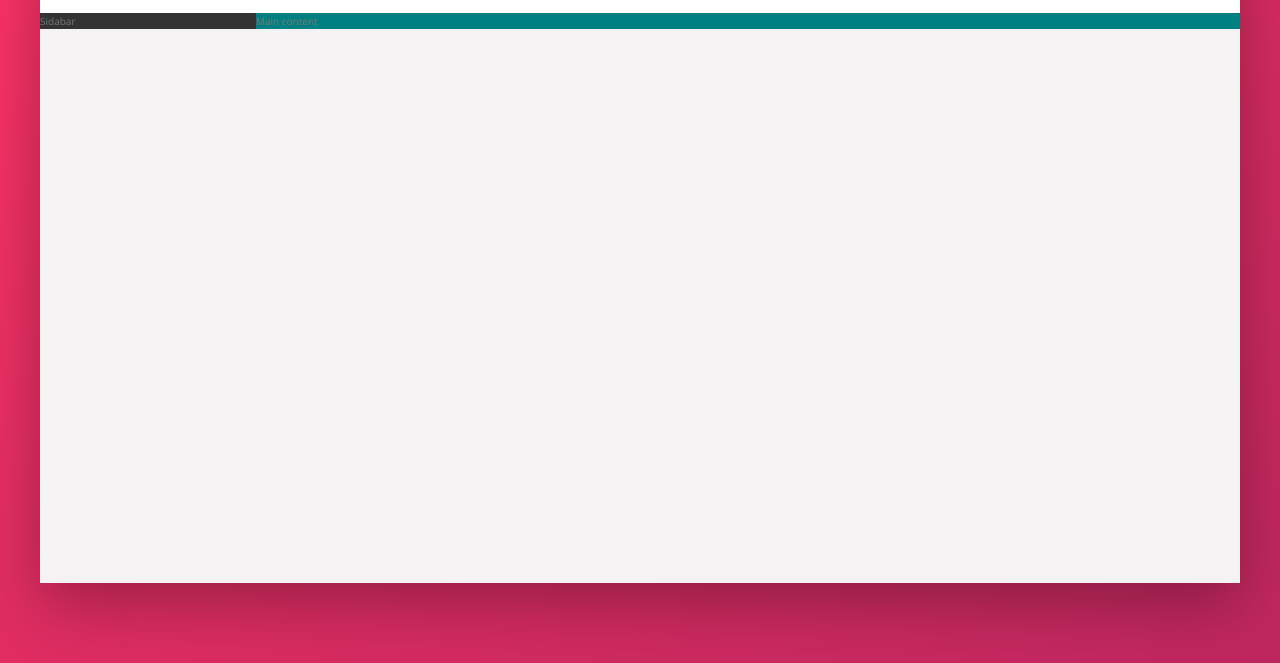
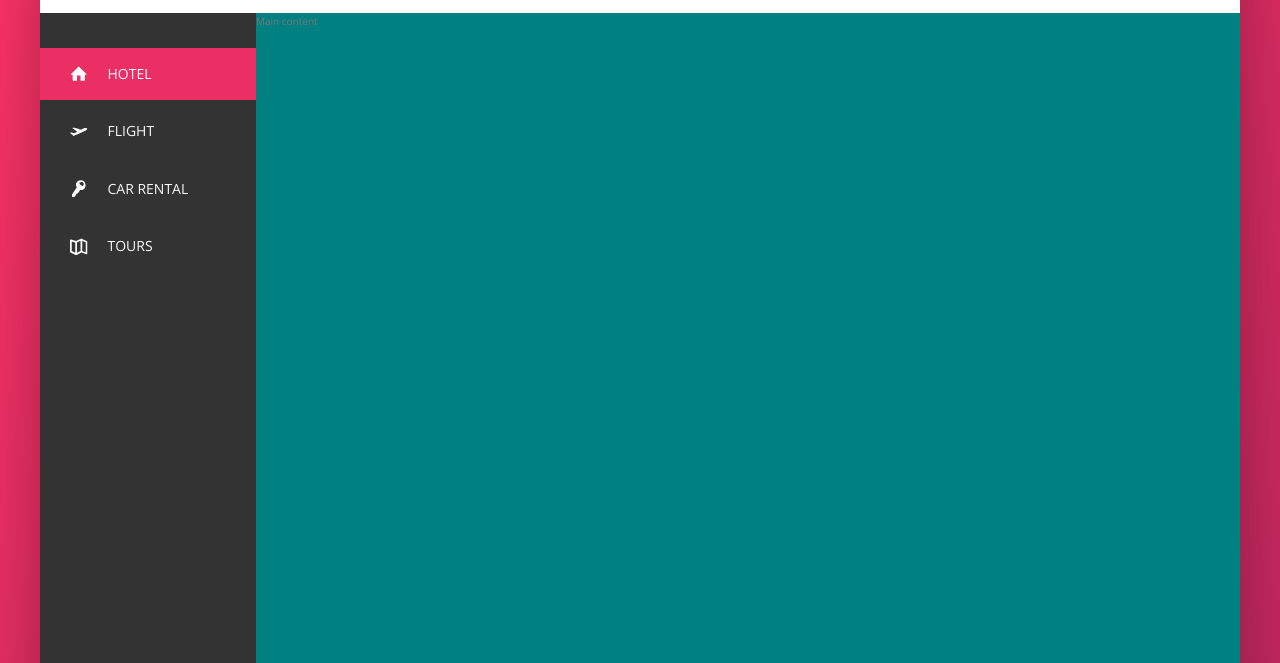
Before and after one commit to jayhchoi/learn-css-flexbox, a website: page src/index.html in a window 1280 px wide. Shown: the part 137-800 px from the top of the page. Drawn offline with nearby package versions, Linux system fonts and the light colour scheme.

Commit message:
Style side-nav

```diff
--- a/src/index.html
+++ b/src/index.html
@@ -43,9 +43,47 @@
 					</div>
 				</nav>
 			</header>
+
 			<div class="content">
 				<nav class="sidebar">
-					Sidabar
+					<ul class="side-nav">
+						<li class="side-nav__item side-nav__item--active">
+							<a href="#" class="side-nav__link">
+								<svg class="side-nav__icon">
+									<use xlink:href="img/sprite.svg#icon-home"></use>
+								</svg>
+								<span>Hotel</span>
+							</a>
+						</li>
+						<li class="side-nav__item">
+							<a href="#" class="side-nav__link">
+								<svg class="side-nav__icon">
+									<use xlink:href="img/sprite.svg#icon-aircraft-take-off"></use>
+								</svg>
+								<span>Flight</span>
+							</a>
+						</li>
+						<li class="side-nav__item">
+							<a href="#" class="side-nav__link">
+								<svg class="side-nav__icon">
+									<use xlink:href="img/sprite.svg#icon-key"></use>
+								</svg>
+								<span>Car Rental</span>
+							</a>
+						</li>
+						<li class="side-nav__item">
+							<a href="#" class="side-nav__link">
+								<svg class="side-nav__icon">
+									<use xlink:href="img/sprite.svg#icon-map"></use>
+								</svg>
+								<span>Tours</span>
+							</a>
+						</li>
+					</ul>
+
+					<div class="legal">
+						&copy; 2019 by Trillo. All rights reserved.
+					</div>
 				</nav>
 				<main class="hotel-view">
 					Main content
--- a/src/sass/_components.scss
+++ b/src/sass/_components.scss
@@ -111,7 +111,73 @@
 	}
 }
 
+/////////////////////// SIDE NAV ///////////////////////////
+.side-nav {
+	font-size: 1.4rem;
+	list-style: none;
+	padding-top: 3.5rem;
+
+	&__item {
+		position: relative;
+
+		&:not(:last-child) {
+			margin-bottom: 0.5rem;
+		}
+	}
+
+	&__item::before {
+		content: '';
+		position: absolute;
+		top: 0;
+		left: 0;
+		height: 100%;
+		width: 3px;
+		background-color: var(--color-primary);
+		transform: scaleY(0);
+		transition: transform 0.2s, width 0.4s cubic-bezier(1, 0, 0, 1) 0.2s, background-color 0.1s;
+	}
+
+	&__item:hover::before,
+	&__item--active::before {
+		transform: scaleY(1);
+		width: 100%;
+	}
+
+	&__item:active::before {
+		background-color: var(--color-primary-light);
+	}
+
+	&__icon {
+		height: 1.75rem;
+		width: 1.75rem;
+		fill: currentColor;
+		margin-right: 2rem;
+	}
+
+	&__link:link,
+	&__link:visited {
+		position: relative; // z-index only works with position: relative
+		z-index: 100;
+
+		display: block;
+		color: var(--color-grey-light-1);
+		text-decoration: none;
+		text-transform: uppercase;
+		padding: 1.5rem 3rem;
+
+		display: flex;
+		align-items: center;
+	}
+}
+
+.legal {
+	justify-self: flex-start;
+	font-size: 1.2rem;
+	color: var(--color-grey-light-4);
+	padding: 2.5rem;
+	text-align: center;
+}
+
 /////////////////////// LOGO ///////////////////////////
 /////////////////////// LOGO ///////////////////////////
 /////////////////////// LOGO ///////////////////////////
-/////////////////////// LOGO ///////////////////////////
--- a/src/sass/_layout.scss
+++ b/src/sass/_layout.scss
@@ -19,16 +19,24 @@
 	padding: 0 3rem;
 }
 
+.sidebar {
+	background-color: var(--color-grey-dark-1);
+	flex: 0 0 18%;
+
+	display: flex;
+	flex-direction: column;
+	justify-content: space-between;
+}
+
 .content {
 	display: flex;
 }
 
-.sidebar {
-	background-color: var(--color-grey-dark-1);
-	flex: 0 0 18%;
-}
+.hotel-view {
+	// remove later
+	background-color: teal;
+	height: 80rem;
+	//
 
-.hotel-view {
-	background-color: teal;
 	flex: 1;
 }
```
Also changed, not shown: src/css/style.css.
